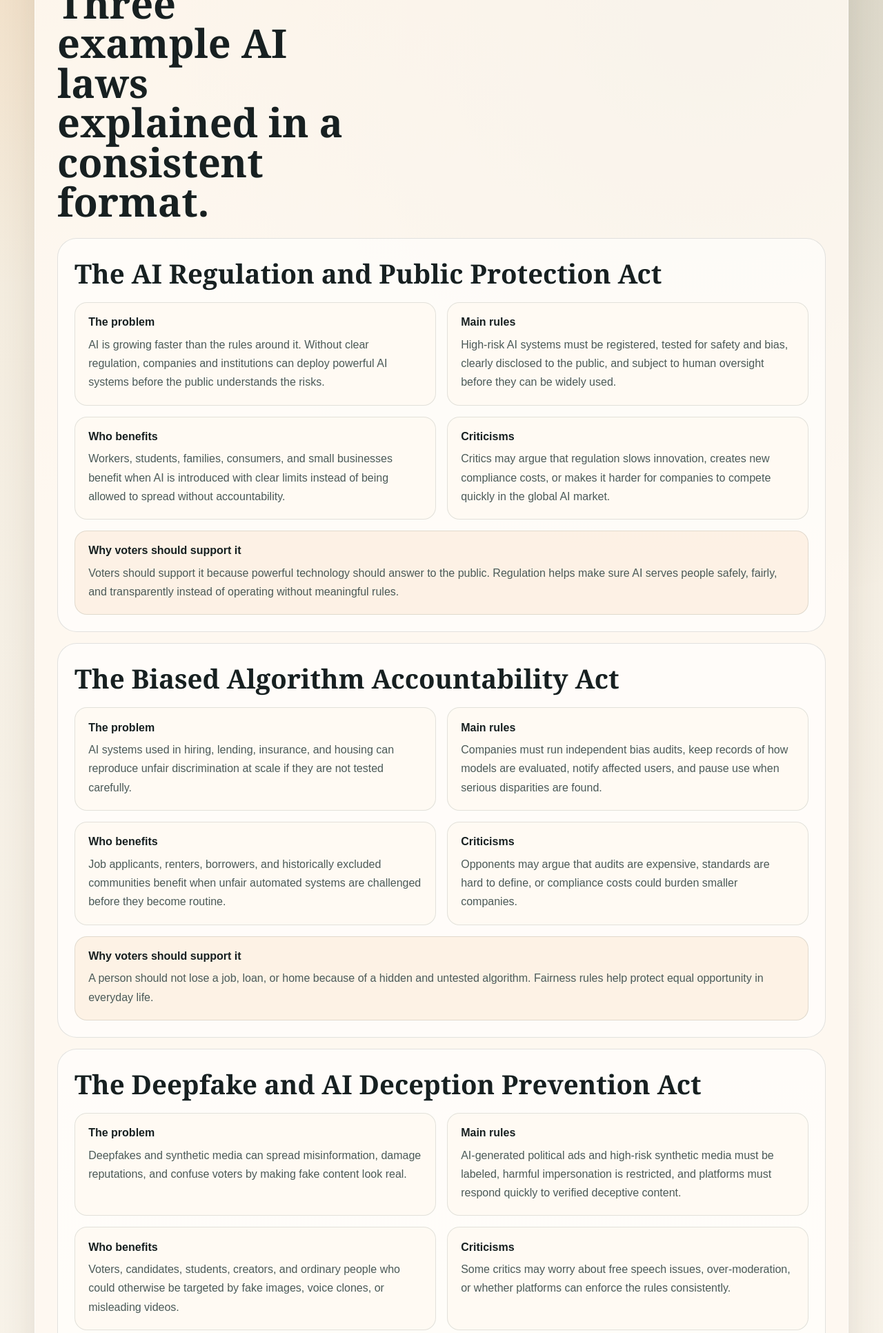
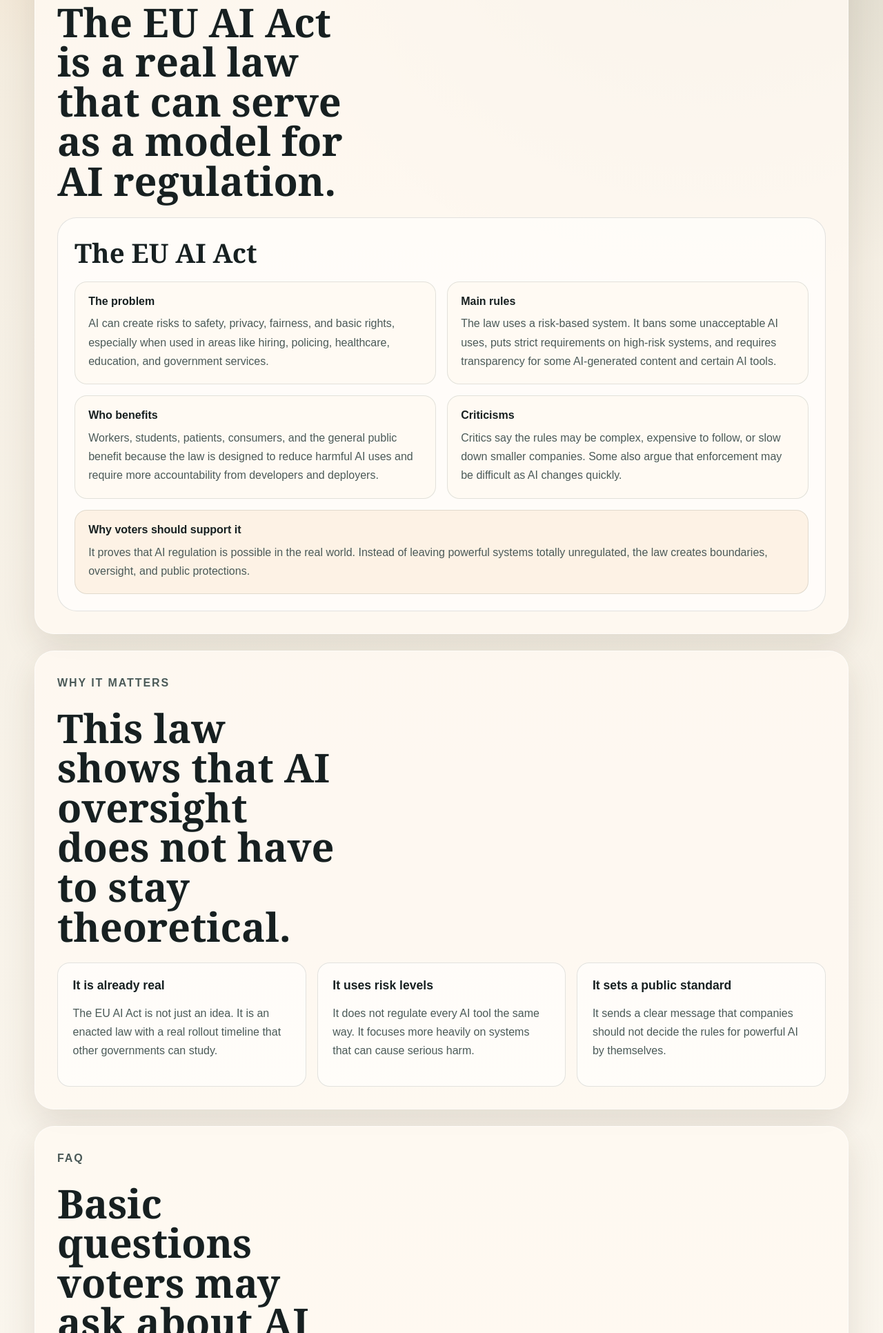
Before and after one commit to 27007scs/27007scs.github.io, a website: page index.html in a window 1280 px wide. Shown: the part 868-2800 px from the top of the page at 69% size. Drawn offline with Linux system fonts and the light colour scheme.

Commit message:
Add files via upload

```diff
--- a/index.html
+++ b/index.html
@@ -6,7 +6,7 @@
     <title>Human Rules for Machine Power</title>
     <meta
       name="description"
-      content="A public-interest website advocating for practical AI laws that protect people, require transparency, and keep human rights at the center."
+      content="A simple website explaining the EU AI Act as a real example of how governments can regulate artificial intelligence."
     />
     <link rel="stylesheet" href="styles.css" />
   </head>
@@ -15,8 +15,8 @@
       <header class="site-header">
         <a class="brand" href="#top">Human Rules</a>
         <nav class="site-nav">
-          <a href="#laws">Laws</a>
-          <a href="#action">Why This Format Works</a>
+          <a href="#laws">The Law</a>
+          <a href="#action">Why It Matters</a>
           <a href="#faq">FAQ</a>
         </nav>
       </header>
@@ -27,11 +27,12 @@
             <p class="eyebrow">A simple message</p>
             <h1>AI needs to be regulated.</h1>
             <p class="hero-text">
-              Clear rules can help protect people from harm, unfairness, and
-              misuse as artificial intelligence becomes more powerful.
+              A real example already exists: the European Union's AI Act. It
+              shows how a government can create rules for risky AI systems while
+              still allowing innovation.
             </p>
             <div class="hero-actions">
-              <a class="button button-primary" href="#laws">Start with the laws</a>
+              <a class="button button-primary" href="#laws">See the law</a>
             </div>
           </div>
         </section>
@@ -39,151 +40,62 @@
         <section class="stats-band" aria-label="Quick overview">
           <article>
             <span class="stat-number">1</span>
-            <span class="stat-label">featured law to start with</span>
+            <span class="stat-label">real AI law explained</span>
           </article>
           <article>
-            <span class="stat-number">1</span>
-            <span class="stat-label">goal: make the basics easier to understand</span>
+            <span class="stat-number">2024</span>
+            <span class="stat-label">year the EU AI Act entered into force</span>
           </article>
         </section>
 
         <section class="section" id="laws">
           <div class="section-heading">
-            <p class="eyebrow">Law guide</p>
-            <h2>Three example AI laws explained in a consistent format.</h2>
+            <p class="eyebrow">Real law guide</p>
+            <h2>The EU AI Act is a real law that can serve as a model for AI regulation.</h2>
           </div>
 
           <article class="law-card">
-            <h3>The AI Regulation and Public Protection Act</h3>
+            <h3>The EU AI Act</h3>
             <div class="law-grid">
               <div class="law-item">
                 <h4>The problem</h4>
                 <p>
-                  AI is growing faster than the rules around it. Without clear
-                  regulation, companies and institutions can deploy powerful AI
-                  systems before the public understands the risks.
+                  AI can create risks to safety, privacy, fairness, and basic
+                  rights, especially when used in areas like hiring, policing,
+                  healthcare, education, and government services.
                 </p>
               </div>
               <div class="law-item">
                 <h4>Main rules</h4>
                 <p>
-                  High-risk AI systems must be registered, tested for safety and
-                  bias, clearly disclosed to the public, and subject to human
-                  oversight before they can be widely used.
+                  The law uses a risk-based system. It bans some unacceptable AI
+                  uses, puts strict requirements on high-risk systems, and
+                  requires transparency for some AI-generated content and
+                  certain AI tools.
                 </p>
               </div>
               <div class="law-item">
                 <h4>Who benefits</h4>
                 <p>
-                  Workers, students, families, consumers, and small businesses
-                  benefit when AI is introduced with clear limits instead of
-                  being allowed to spread without accountability.
+                  Workers, students, patients, consumers, and the general public
+                  benefit because the law is designed to reduce harmful AI uses
+                  and require more accountability from developers and deployers.
                 </p>
               </div>
               <div class="law-item">
                 <h4>Criticisms</h4>
                 <p>
-                  Critics may argue that regulation slows innovation, creates new
-                  compliance costs, or makes it harder for companies to compete
-                  quickly in the global AI market.
+                  Critics say the rules may be complex, expensive to follow, or
+                  slow down smaller companies. Some also argue that enforcement
+                  may be difficult as AI changes quickly.
                 </p>
               </div>
               <div class="law-item law-item-wide">
                 <h4>Why voters should support it</h4>
                 <p>
-                  Voters should support it because powerful technology should
-                  answer to the public. Regulation helps make sure AI serves
-                  people safely, fairly, and transparently instead of operating
-                  without meaningful rules.
-                </p>
-              </div>
-            </div>
-          </article>
-
-          <article class="law-card">
-            <h3>The Biased Algorithm Accountability Act</h3>
-            <div class="law-grid">
-              <div class="law-item">
-                <h4>The problem</h4>
-                <p>
-                  AI systems used in hiring, lending, insurance, and housing can
-                  reproduce unfair discrimination at scale if they are not tested
-                  carefully.
-                </p>
-              </div>
-              <div class="law-item">
-                <h4>Main rules</h4>
-                <p>
-                  Companies must run independent bias audits, keep records of how
-                  models are evaluated, notify affected users, and pause use when
-                  serious disparities are found.
-                </p>
-              </div>
-              <div class="law-item">
-                <h4>Who benefits</h4>
-                <p>
-                  Job applicants, renters, borrowers, and historically excluded
-                  communities benefit when unfair automated systems are challenged
-                  before they become routine.
-                </p>
-              </div>
-              <div class="law-item">
-                <h4>Criticisms</h4>
-                <p>
-                  Opponents may argue that audits are expensive, standards are hard
-                  to define, or compliance costs could burden smaller companies.
-                </p>
-              </div>
-              <div class="law-item law-item-wide">
-                <h4>Why voters should support it</h4>
-                <p>
-                  A person should not lose a job, loan, or home because of a
-                  hidden and untested algorithm. Fairness rules help protect equal
-                  opportunity in everyday life.
-                </p>
-              </div>
-            </div>
-          </article>
-
-          <article class="law-card">
-            <h3>The Deepfake and AI Deception Prevention Act</h3>
-            <div class="law-grid">
-              <div class="law-item">
-                <h4>The problem</h4>
-                <p>
-                  Deepfakes and synthetic media can spread misinformation, damage
-                  reputations, and confuse voters by making fake content look real.
-                </p>
-              </div>
-              <div class="law-item">
-                <h4>Main rules</h4>
-                <p>
-                  AI-generated political ads and high-risk synthetic media must be
-                  labeled, harmful impersonation is restricted, and platforms must
-                  respond quickly to verified deceptive content.
-                </p>
-              </div>
-              <div class="law-item">
-                <h4>Who benefits</h4>
-                <p>
-                  Voters, candidates, students, creators, and ordinary people who
-                  could otherwise be targeted by fake images, voice clones, or
-                  misleading videos.
-                </p>
-              </div>
-              <div class="law-item">
-                <h4>Criticisms</h4>
-                <p>
-                  Some critics may worry about free speech issues, over-moderation,
-                  or whether platforms can enforce the rules consistently.
-                </p>
-              </div>
-              <div class="law-item law-item-wide">
-                <h4>Why voters should support it</h4>
-                <p>
-                  Democracy works best when people can tell what is real. Basic
-                  labeling and anti-deception rules help protect elections, trust,
-                  and personal safety.
+                  It proves that AI regulation is possible in the real world.
+                  Instead of leaving powerful systems totally unregulated, the
+                  law creates boundaries, oversight, and public protections.
                 </p>
               </div>
             </div>
@@ -192,29 +104,29 @@
 
         <section class="section action-section" id="action">
           <div class="section-heading">
-            <p class="eyebrow">Why this format helps</p>
-            <h2>Clear structure makes AI policy easier to understand.</h2>
+            <p class="eyebrow">Why it matters</p>
+            <h2>This law shows that AI oversight does not have to stay theoretical.</h2>
           </div>
           <div class="action-grid">
             <article class="action-card">
-              <h3>Less confusion</h3>
+              <h3>It is already real</h3>
               <p>
-                Voters can compare laws quickly when each one follows the same
-                structure and avoids technical jargon.
+                The EU AI Act is not just an idea. It is an enacted law with a
+                real rollout timeline that other governments can study.
               </p>
             </article>
             <article class="action-card">
-              <h3>More informed debate</h3>
+              <h3>It uses risk levels</h3>
               <p>
-                Including criticisms alongside benefits helps people evaluate each
-                proposal more honestly.
+                It does not regulate every AI tool the same way. It focuses more
+                heavily on systems that can cause serious harm.
               </p>
             </article>
             <article class="action-card">
-              <h3>Stronger civic engagement</h3>
+              <h3>It sets a public standard</h3>
               <p>
-                People are more likely to participate when policy is explained in
-                plain language instead of legal complexity.
+                It sends a clear message that companies should not decide the
+                rules for powerful AI by themselves.
               </p>
             </article>
           </div>
@@ -227,25 +139,25 @@
           </div>
           <div class="faq-list">
             <details>
-              <summary>Why start with examples instead of one big argument?</summary>
+              <summary>Is the EU AI Act a real law?</summary>
               <p>
-                Concrete examples are easier to understand. They help visitors see
-                how different AI laws address different harms.
+                Yes. Regulation (EU) 2024/1689, known as the EU AI Act, entered
+                into force on August 1, 2024 and applies in stages.
               </p>
             </details>
             <details>
-              <summary>Are these exact real bills?</summary>
+              <summary>Why use a European law on this website?</summary>
               <p>
-                These are starter examples written in plain language. They can be
-                adapted later to match specific real laws in a state, country, or
-                campaign.
+                Because it is one of the clearest real examples of broad AI
+                regulation. Even if voters live elsewhere, it shows what AI rules
+                can look like in practice.
               </p>
             </details>
             <details>
-              <summary>Can this site grow over time?</summary>
+              <summary>Can we add more real laws later?</summary>
               <p>
-                Yes. We can keep adding more law cards using the same six-part
-                format so the site stays consistent and easy to read.
+                Yes. We can later add laws from U.S. states, Congress, or other
+                countries using the same simple format.
               </p>
             </details>
           </div>
```
